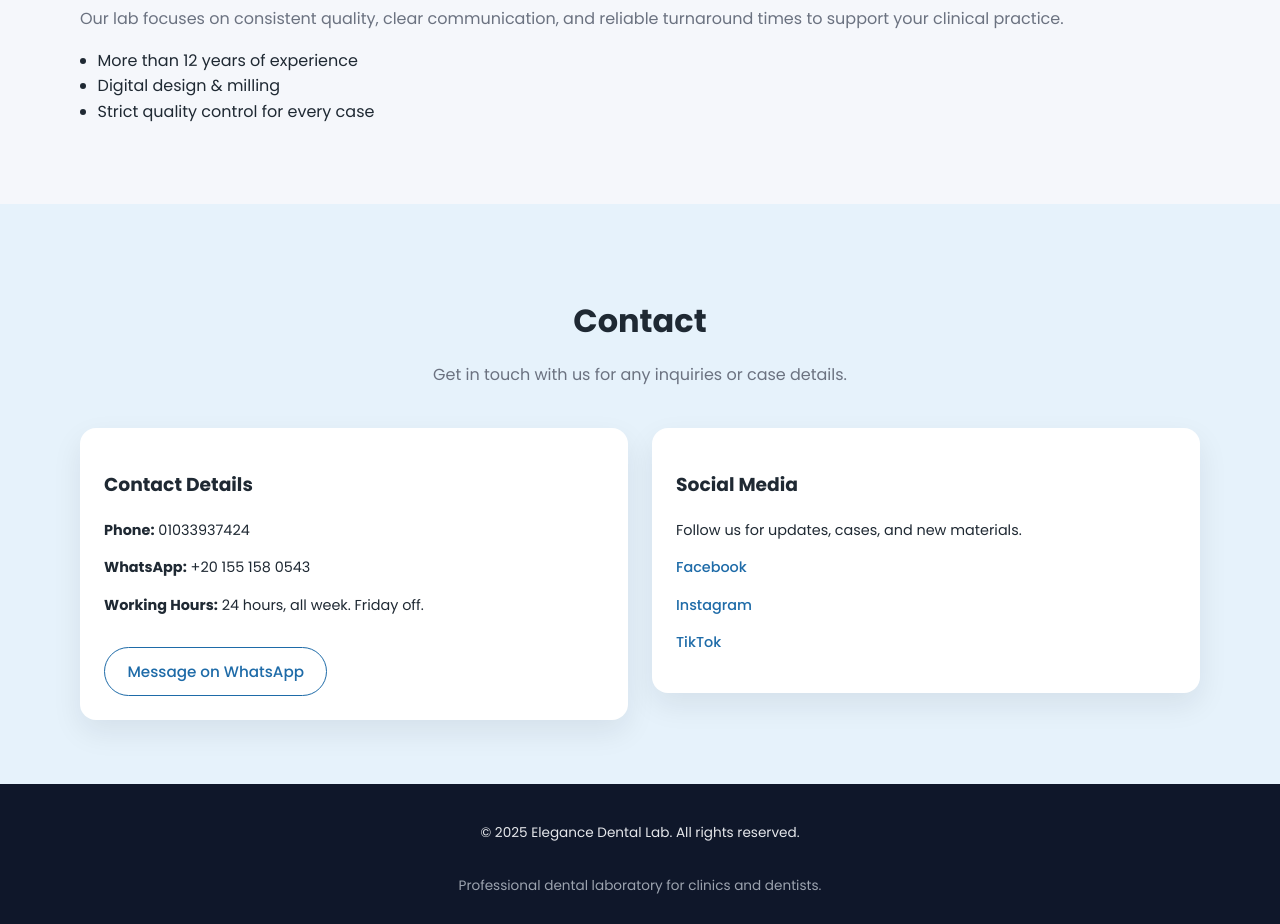
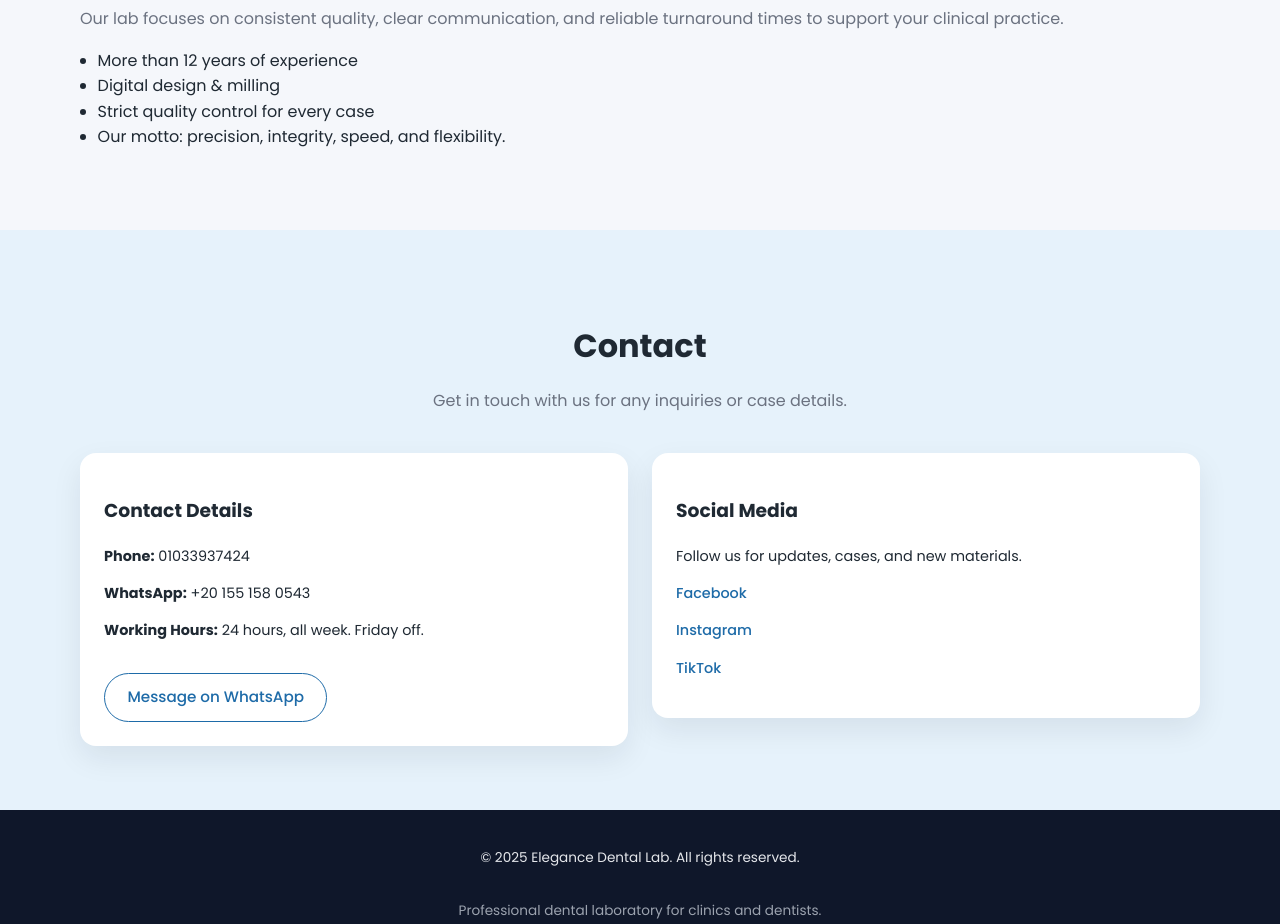
Before and after one commit to usskilssss-ui/dental-lab-website, a plain HTML site: page index.html in a window 1280 px wide. Shown: the part 4120-5044 px from the top of the page. Drawn offline with Linux system fonts and the light colour scheme.

Commit message:
Add the lab motto to the about section.

```diff
--- a/index.html
+++ b/index.html
@@ -353,6 +353,7 @@
           <li data-i18n="about.1">More than 12 years of experience</li>
           <li data-i18n="about.2">Digital design & milling</li>
           <li data-i18n="about.3">Strict quality control for every case</li>
+          <li data-i18n="about.4">Our motto: precision, integrity, speed, and flexibility.</li>
         </ul>
       </div>
     </div>
@@ -477,6 +478,7 @@
         "about.1": "More than 12 years of experience",
         "about.2": "Digital design & milling",
         "about.3": "Strict quality control for every case",
+        "about.4": "Our motto: precision, integrity, speed, and flexibility.",
         "contact.title": "Contact",
         "contact.subtitle": "Get in touch with us for any inquiries or case details.",
         "contact.details": "Contact Details",
@@ -572,6 +574,7 @@
         "about.1": "أكثر من 12 سنة خبرة",
         "about.2": "تصميم وخرط رقمي",
         "about.3": "رقابة جودة على كل حالة",
+        "about.4": "شعارنا: الدقة، الأمانة، السرعة، والمرونة في التعامل.",
         "contact.title": "تواصل معنا",
         "contact.subtitle": "راسلنا لأي استفسار أو تفاصيل حالة.",
         "contact.details": "بيانات التواصل",
```
